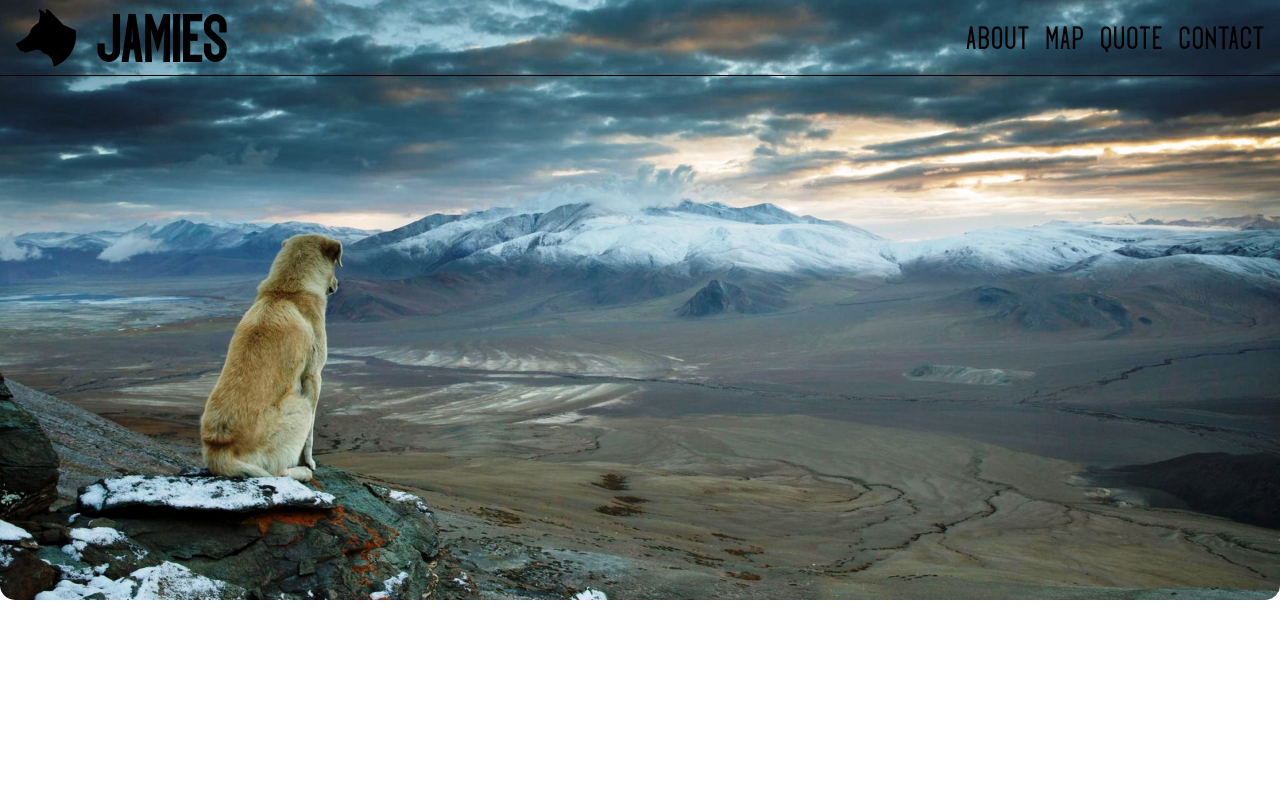
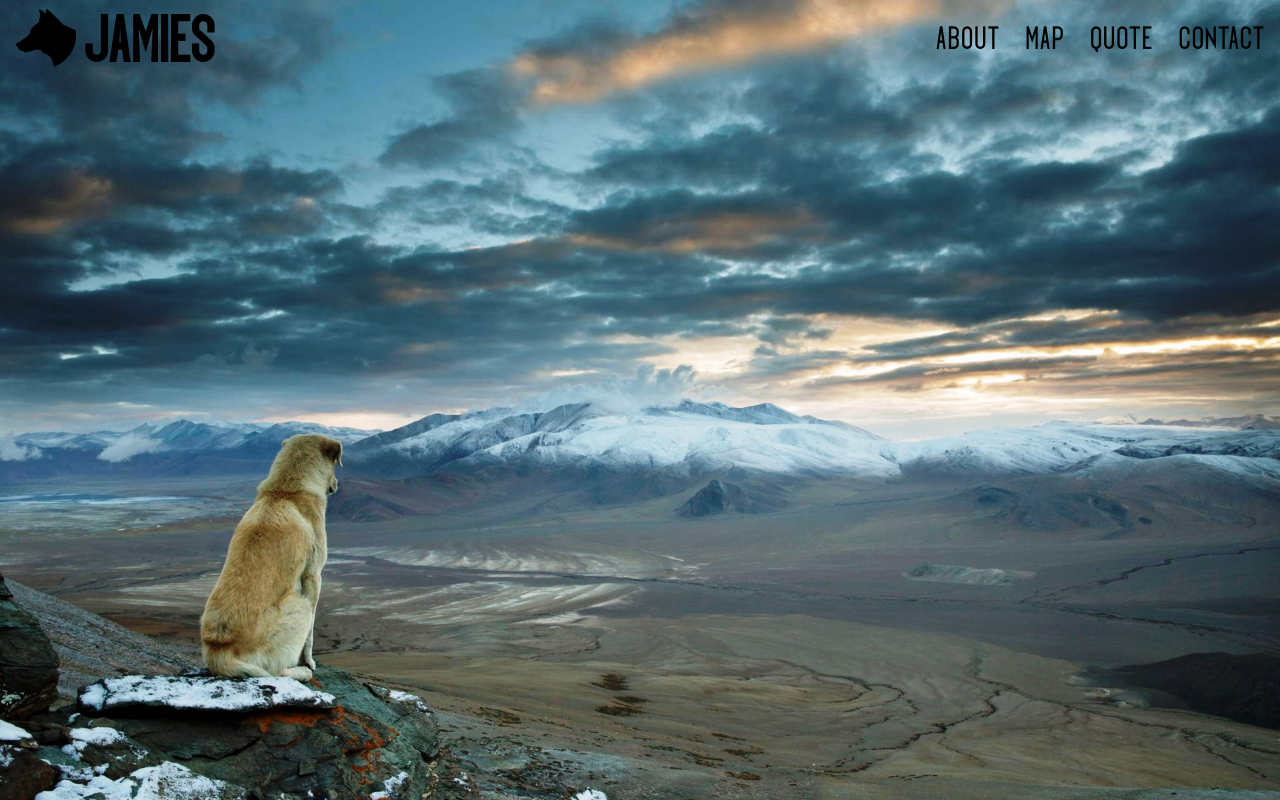
Before and after one commit to garvsl/jamies-dogwalking-site, a React (Create React App) app: page / in a window 1280 px wide. Built offline with nearby package versions, Linux system fonts and the light colour scheme.

Commit message:
fixes with certain timing

```diff
--- a/src/App.css
+++ b/src/App.css
@@ -14,6 +14,11 @@ body {
 code {
   font-family: source-code-pro, Menlo, Monaco, Consolas, "Courier New",
     monospace;
+}
+
+* {
+  cursor: none;
+  /* pointer-events: none; */
 }
 
 @font-face {
@@ -83,19 +88,26 @@ img {
 .mainImg {
   position: absolute;
   width: 100%;
-
-  top: -200px;
+  border-radius: 0;
+  height: 100%;
+  pointer-events: none;
+  left: 0;
+  top: 0;
+  object-fit: cover;
+  object-position: 20% center;
 }
 
 /* navbar */
 
 .navbar {
-  position: absolute;
+  position: sticky;
   z-index: 100;
   top: 0;
   width: 100%;
   height: 75px;
-  border-bottom: 1px double black;
+  /* border-bottom: 1px double black; */
+  /* background-color: white; */
+  border-radius: 5px;
   display: flex;
   justify-content: space-between;
   align-items: center;
@@ -106,7 +118,18 @@ img {
   align-items: center;
   height: 100%;
   user-select: none;
-  cursor: pointer;
+}
+
+/* .logoText svg {
+  transition: 0.25s ease-in-out;
+} */
+/*
+.logoText:hover svg {
+  transform: rotate(30deg);
+} */
+
+.logoText h1 {
+  margin-left: -12px;
 }
 
 .navbar h1 {
@@ -122,11 +145,24 @@ img {
   margin-right: 15px;
   display: flex;
   list-style: none;
-  gap: 15px;
+  gap: 25px;
   font-family: "ExonRegular";
   font-size: 2rem;
 }
 
 .navbar ul li {
-  cursor: pointer;
 }
+
+.cursor {
+  background-color: #111;
+  pointer-events: none;
+  overflow: hidden;
+  cursor: none;
+  height: 10px;
+  width: 10px;
+  border-radius: 50%;
+  position: fixed;
+  left: 0;
+  top: 0;
+  z-index: 300;
+}
--- a/src/components/loadingImages.js
+++ b/src/components/loadingImages.js
@@ -46,7 +46,6 @@ const mainImg = {
   },
   exit: {
     opacity: 0,
-    y: -200,
     transition: {
       ease: "easeInOut",
       duration: 0.8,
--- a/src/components/navbar.js
+++ b/src/components/navbar.js
@@ -2,14 +2,13 @@ import { motion } from "framer-motion";
 import dogImgLogo from "../images/Screenshot from 2023-04-21 20-33-09.png";
 
 const pathVariants = {
-  hidden: { opacity: 0, y: -200 },
+  hidden: { opacity: 0, y: -100 },
   visible: {
     opacity: 1,
     y: 0,
     transition: {
       ease: "easeInOut",
-      duration: 1.55,
-      type: "spring",
+      duration: 1.4,
     },
   },
 };
```
